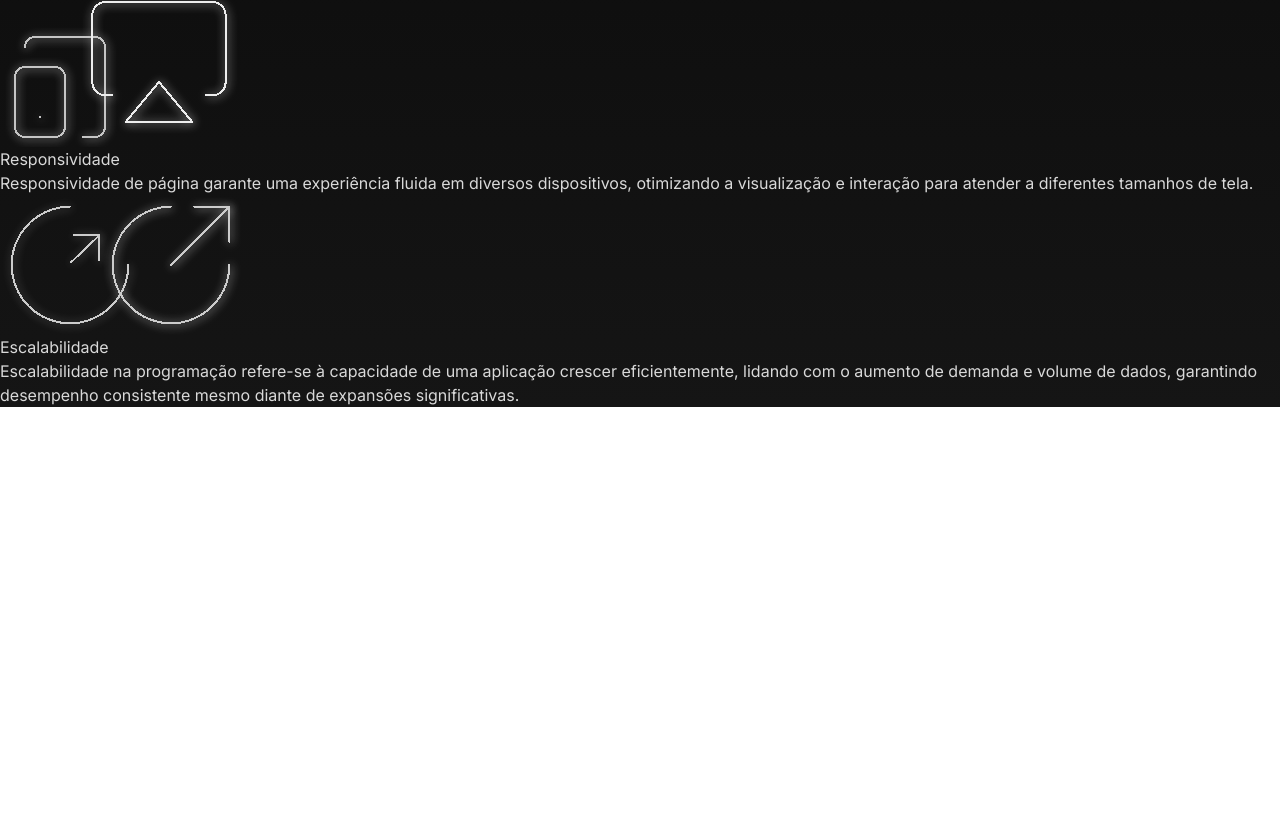
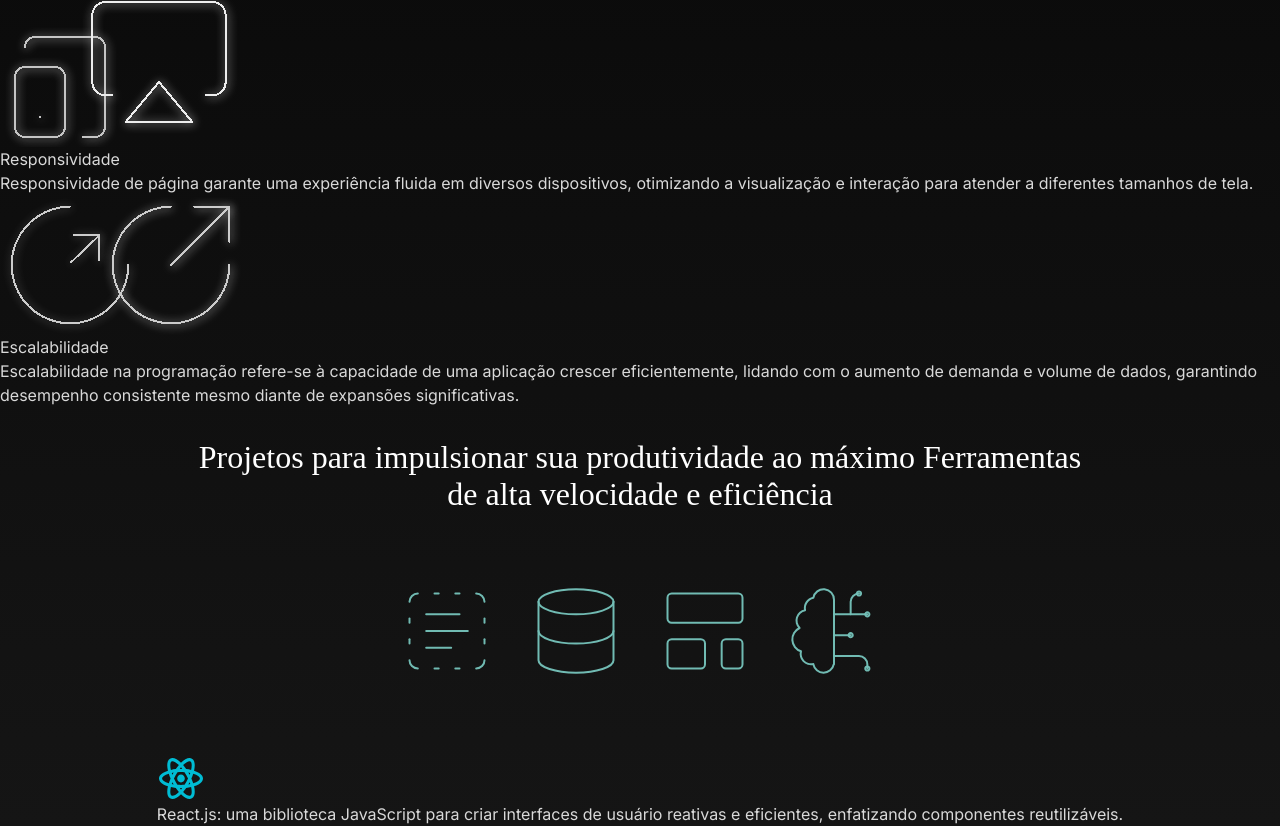
Before and after one commit to claudioares/portfolio_app, a Next.js app: page / in a window 1280 px wide. Shown: the part 996-1822 px from the top of the page. Before the commit the page ends 1403 px from the top, so only its background shows below. Built offline with nearby package versions, Linux system fonts and the light colour scheme.

Commit message:
:feature add cards stacks

```diff
--- /dev/null
+++ b/src/app/components/Cards/staccks/card.stacks.init.css
@@ -0,0 +1,37 @@
+.container_card_stacks{
+    display: flex;
+    align-items: center;
+    justify-content: center;
+
+    width: 483.077px;
+    height: 84.282px;
+    flex-shrink: 0;
+
+    border-radius: 15px;
+    border: 1px solid rgba(217, 217, 217, 0.64);
+    background: #141414;
+}
+.card_stack_2{
+    width: 466px;
+    height: 70px;
+    flex-shrink: 0;
+
+    border-radius: 10px;
+    background: linear-gradient(180deg, rgba(77, 77, 77, 0.90) 0%, #090909 100%);
+}
+.card_stack_3{
+    display: flex;
+    height: 100%;
+    align-items: center;
+    justify-content: center;
+    gap: 2rem;
+}
+.h1_card_stacks{
+    width: 346px;
+    color: #FFF;
+    font-family: Montserrat;
+    font-size: 15px;
+    font-style: normal;
+    font-weight: 400;
+    line-height: normal;
+}
--- /dev/null
+++ b/src/app/components/Cards/staccks/card.tsx
@@ -0,0 +1,21 @@
+import { StaticImport } from "next/dist/shared/lib/get-img-props"
+import Image from "next/image"
+
+type Name = {
+    name: string
+    image: string | StaticImport
+}
+
+
+export function Card ({name, image}:Name) {
+    return(
+        <div className="container_card_stacks">
+            <div className="card_stack_2">
+                <div className="card_stack_3">
+                    <Image src={image} alt="LOgo da stack" />
+                    <h1 className="h1_card_stacks">{name}</h1>
+                </div>
+            </div>
+        </div>
+    )
+}
--- /dev/null
+++ b/src/app/components/Cards/staccks/cards.stacks.init.tsx
@@ -0,0 +1,23 @@
+import { Card } from "./card"
+import react from "../../../../../public/react.svg"
+
+
+
+
+export function CardStackInit () {
+    const infor = {
+        name: `React.js: uma biblioteca JavaScript para criar
+        interfaces de usuário reativas e
+        eficientes, enfatizando componentes reutilizáveis.`,
+        image: react
+    }
+
+    return(
+        <>
+            <Card
+                name={infor.name}
+                image={infor.image}
+            />
+        </>
+    )
+}
--- a/src/app/globals.css
+++ b/src/app/globals.css
@@ -2,6 +2,7 @@
 @tailwind components;
 @tailwind utilities;
 @import url("./components/Cards/primery/style.css");
+@import url("./components/Cards/staccks/card.stacks.init.css");
 
 *{
   margin: 0;
@@ -26,7 +27,7 @@ body {
   margin: 0;
   padding: 0;
 }
-.home_css{
+.home_one{
   color: #D9D9D9;
 }
 .img_home_vector01{
@@ -94,7 +95,36 @@ body {
   color: #D9D9D9;
   background: #4D4D4D;
 }
-.part_2{
-  margin-left: 13rem;
+.home_two{
+  display: flex;
+  flex-direction: column;
+
   margin-bottom: 3.2rem;
+
+  gap: 3.2rem;
 }
+.home_two span {
+  margin-left: 7rem;
+}
+
+/* Parte 3 do projeto */
+.home_tree{
+  display: flex;
+  flex-direction: column;
+  align-items: center;
+}
+.h3_text_tree{
+  width: 90.1rem;
+  color: #FFF;
+  text-align: center;
+  font-family: Montserrat;
+  font-size: 32px;
+  font-style: normal;
+  font-weight: 400;
+  line-height: normal;
+
+  margin-bottom: 6.8rem;
+}
+.img_home_icon04{
+  margin-bottom: 7.3rem;
+}
--- a/src/app/page.tsx
+++ b/src/app/page.tsx
@@ -1,10 +1,12 @@
 import Image from "next/image";
 import vector01 from "../../public/vector01.svg"
+import icon04 from "../../public/icon04.svg"
 import { CardsPrimery } from "./components/Cards/primery/cards.primery";
+import { CardStackInit } from "./components/Cards/staccks/cards.stacks.init";
 
 export default function Home() {
   return (
-    <div className="home_css">
+    <div className="home_one">
       <Image src={vector01} alt="logo" className="img_home_vector01"/>
       <div className="primaries_infor_texts">
         <h3 className="h3_text_one">Transforme sua visão em realidade, com um toque de inovação!</h3>
@@ -22,13 +24,25 @@ export default function Home() {
         <button className="two">Saiba Mais...</button>
       </div>
 
-      <div className="part_2">
+      <div className="home_two">
         <span>
           Estou aqui para transformar suas ideias em realidade digital.
         </span>
+        <CardsPrimery />
       </div>
 
-      <CardsPrimery />
+      <div className="home_tree">
+        <h2 className="h3_text_tree">
+          Projetos para impulsionar sua produtividade
+          ao máximo Ferramentas de alta velocidade e eficiência
+        </h2>
+        <Image src={icon04} alt="Icons das features" className="img_home_icon04"/>
+
+        <div className="cards_and_links">
+            <CardStackInit />
+        </div>
+      </div>
+
     </div>
   );
 }
```
Also changed, not shown: public/icon04.svg (added), public/react.svg (added), src/app/components/Cards/staccks/cards.stacks.tsx (deleted).
